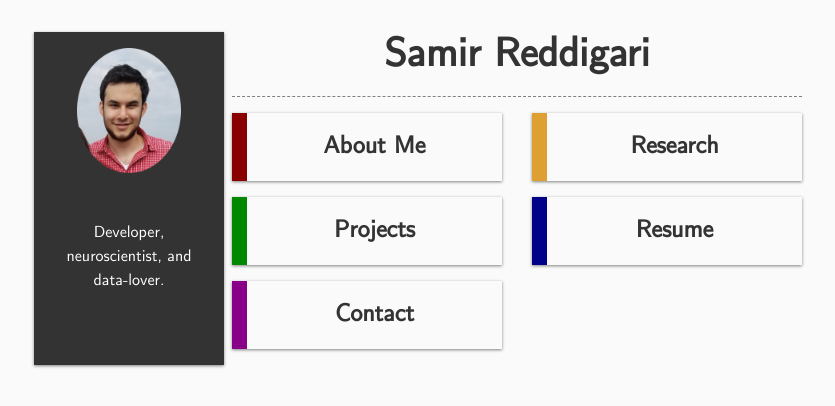
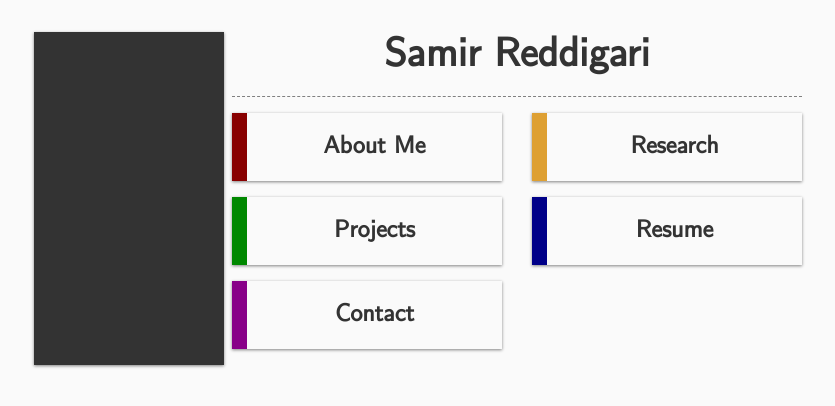
Before and after one commit to reddigari/reddigari.github.io, a React (Create React App) app: page / in a window 1280 px wide. Shown: the top 406 px of the page, without its empty margins (222-1057 px from the left). Built offline with nearby package versions, Linux system fonts and the light colour scheme.

Commit message:
refactor: only render children in sidebar

```diff
--- a/src/components/Sidebar.js
+++ b/src/components/Sidebar.js
@@ -1,15 +1,11 @@
 import React from 'react';
 import { Col } from 'react-bootstrap';
-import ContactIcons from './ContactIcons';
 import '../styles/Sidebar.css';
 
 
 function Sidebar(props) {
     return (
         <Col md={2} className="Sidebar d-none d-lg-block">
-            <img src={props.imagePath} alt="" className="img-fluid" />
-            <ContactIcons />
-            {props.blurbText ? <Blurb text={props.blurbText} /> : null}
             {props.children}
         </Col>
     )
@@ -25,3 +21,4 @@ function Blurb(props) {
 }
 
 export default Sidebar;
+export { Blurb };
```
